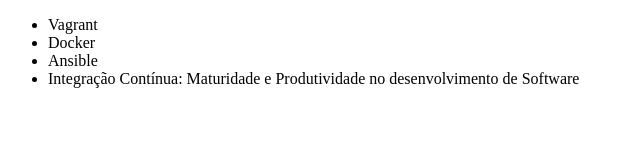
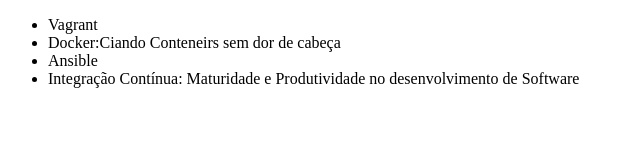
Before and after one commit to Bianca-Priscila/alura-git, a plain HTML site: page index.html in a window 1280 px wide. Shown: the whole page, without its empty margins (0-640 px from the left). Drawn offline with Linux system fonts and the light colour scheme.

Commit message:
Corrigindo o nome do curso de Docker

```diff
--- a/index.html
+++ b/index.html
@@ -7,7 +7,7 @@
 <body>
     <ul>
         <li>Vagrant</li>
-        <li>Docker</li>
+        <li>Docker:Ciando Conteneirs sem dor de cabeça</li>
         <li>Ansible</li>
         <li>Integração Contínua: Maturidade e Produtividade no desenvolvimento de Software</li>
     </ul>
```
